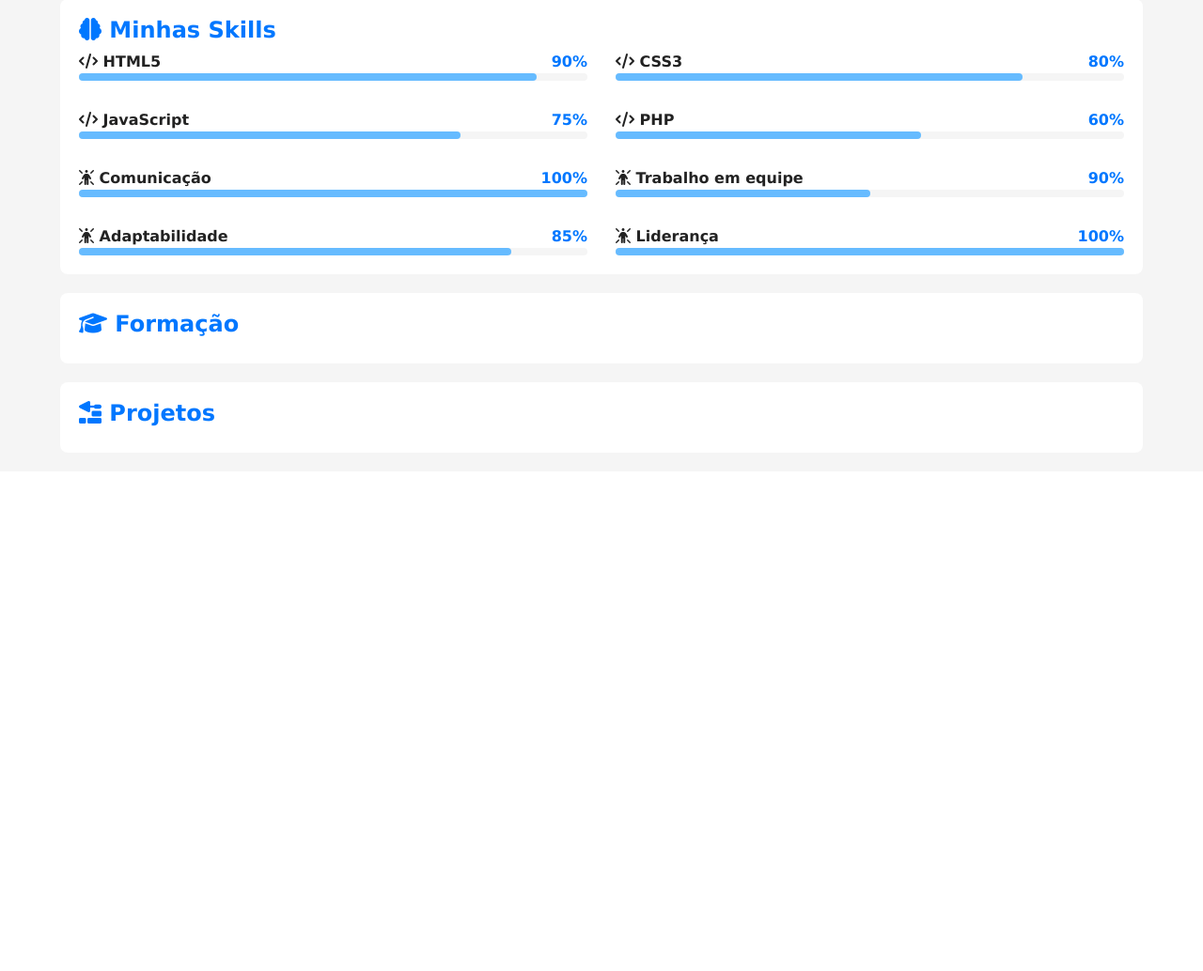
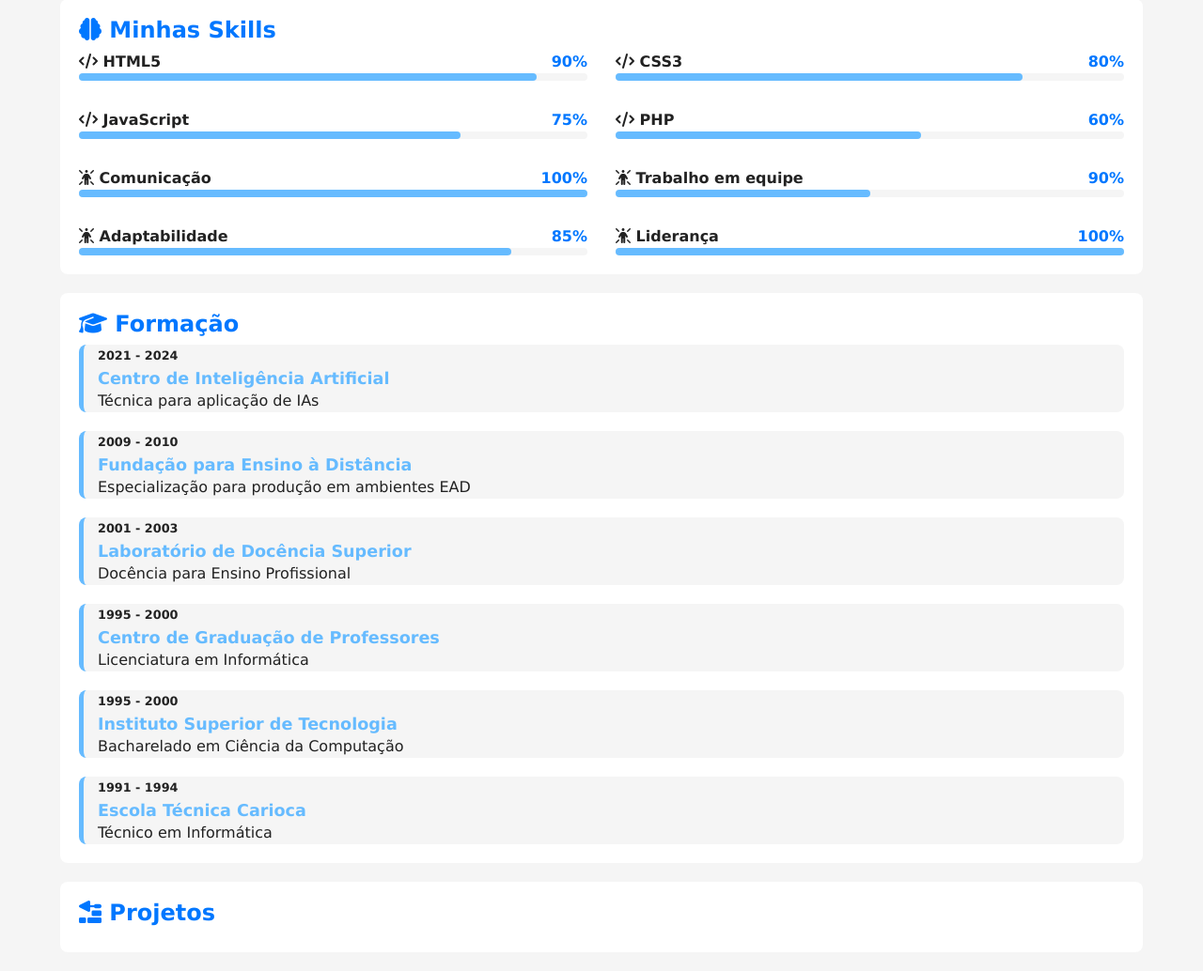
Before and after one commit to GustavoReissss/PROJETOS, a PHP site: page / in a window 1280 px wide. Shown: the part 492-1526 px from the top of the page at 94% size. Before the commit the page ends 946 px from the top, so only its background shows below. Run offline with PHP 8.4, Linux system fonts and the light colour scheme; some libraries are stand-ins or nearby versions.

Commit message:
area de formaçoes

```diff
--- a/HTML5-CSS3/GUSTAVOGUANABARA/6 - Projeto Portfolio/estilos/style.css
+++ b/HTML5-CSS3/GUSTAVOGUANABARA/6 - Projeto Portfolio/estilos/style.css
@@ -162,6 +162,37 @@ article h2{
   border-radius: 4px;
 }
 
+#formacao-container{
+  display: flex;
+  flex-direction: column-reverse;
+  gap: 20px;
+}
+
+#formacao-container .curso{
+  background-color: var(--fundo-principal);
+  border-radius: 8px;
+  border-left: 5px solid var(--destaque-inverso);
+  padding-left: 15px;
+  transition: border-width 0.5s, border-color 0.5s;
+}
+
+#formacao-container .curso:hover {
+  border-left-width: 15px;
+  border-color: var(--destaque);
+  cursor: pointer;
+}
+
+#formacao-container .periodo {
+  font-size: 0.8em;
+  font-weight: bold;
+  color: var(--texto);
+}
+
+#formacao-container .instituicao{
+  color: var(--destaque-inverso);
+  font-size: 1.1em;
+}
+
 @media screen and (min-width: 768px) {
   #skill-container{
     grid-template-columns: 1fr 1fr;
--- a/HTML5-CSS3/GUSTAVOGUANABARA/6 - Projeto Portfolio/index.html
+++ b/HTML5-CSS3/GUSTAVOGUANABARA/6 - Projeto Portfolio/index.html
@@ -181,6 +181,46 @@
             <article id="formacao">
                 <h2><i class="fa-solid fa-graduation-cap"></i> Formação</h2>
 
+                <div id="formacao-container">
+                    <div class="curso">
+                        <p class="periodo">1991 - 1994</p>
+                        <h3 class="instituicao">Escola Técnica Carioca</h3>
+                        <p class="titulacao">Técnico em Informática</p>
+                    </div>
+
+                    <div class="curso">
+                        <p class="periodo">1995 - 2000</p>
+                        <h3 class="instituicao">Instituto Superior de Tecnologia</h3>
+                        <p class="titulacao">Bacharelado em Ciência da Computação</p>
+                    </div>
+
+                    <div class="curso">
+                        <p class="periodo">1995 - 2000</p>
+                        <h3 class="instituicao">Centro de Graduação de Professores</h3>
+                        <p class="titulacao">Licenciatura em Informática</p>
+                    </div>
+
+                    <div class="curso">
+                        <p class="periodo">2001 - 2003</p>
+                        <h3 class="instituicao">Laboratório de Docência Superior</h3>
+                        <p class="titulacao">Docência para Ensino Profissional</p>
+                    </div>
+
+                    <div class="curso">
+                        <p class="periodo">2009 - 2010</p>
+                        <h3 class="instituicao">Fundação para Ensino à Distância</h3>
+                        <p class="titulacao">Especialização para produção em ambientes EAD</p>
+                    </div>
+
+                    <div class="curso">
+                        <p class="periodo">2021 - 2024</p>
+                        <h3 class="instituicao">Centro de Inteligência Artificial</h3>
+                        <p class="titulacao">Técnica para aplicação de IAs</p>
+                    </div>
+
+
+                </div>
+
             </article> <!-- Fim article#formacao-->
 
             <article id="projetos">
```
